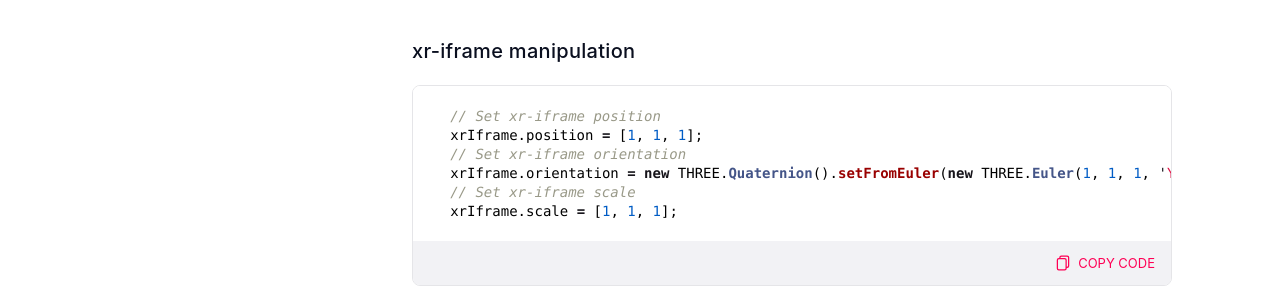
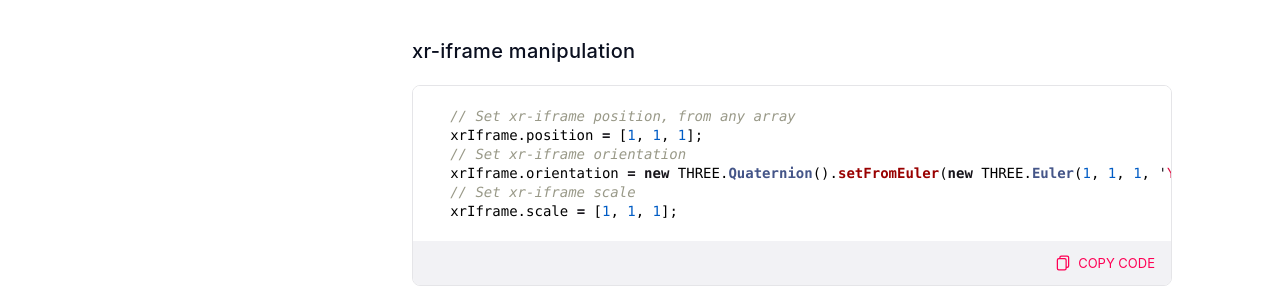
Before and after one commit to chrisplatorres/exokit-web-docs, a Jekyll site: the page built from _posts/development-guide/2019-09-05-xr-iframe-api.md, in a window 1280 px wide. Shown: the part 521-821 px from the top of the page. Built offline with Jekyll 4.4.1, drawn with Linux system fonts in a browser that asks for light colours; comment, search, counter and statistics services are not loaded.

Commit message:
set position from any array

````diff
--- a/_posts/development-guide/2019-09-05-xr-iframe-api.md
+++ b/_posts/development-guide/2019-09-05-xr-iframe-api.md
@@ -25,7 +25,7 @@ This page will cover how to create and manipulate reality tabs (`xr-iframe`).
 ## xr-iframe manipulation
 
 ```js
-  // Set xr-iframe position
+  // Set xr-iframe position, from any array
   xrIframe.position = [1, 1, 1];
   // Set xr-iframe orientation
   xrIframe.orientation = new THREE.Quaternion().setFromEuler(new THREE.Euler(1, 1, 1, 'YXZ')).toArray();
````
